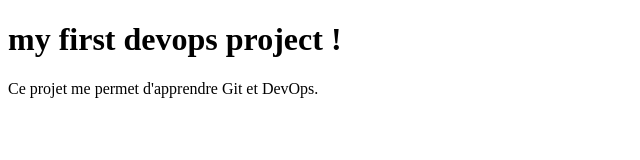
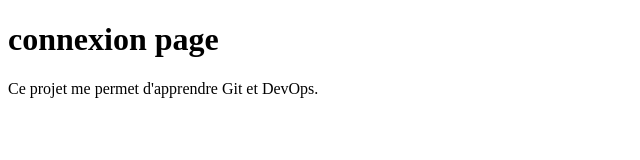
Before and after one commit to serine-03/TP-devops, a plain HTML site: page index.html in a window 1280 px wide. Shown: the whole page, without its empty margins (0-640 px from the left). Drawn offline with Linux system fonts and the light colour scheme.

```diff
--- a/index.html
+++ b/index.html
@@ -6,7 +6,7 @@
     <title>Mon projet DevOps</title>
 </head>
 <body>
-    <h1> my first devops project !</h1>
+    <h1> connexion page</h1>
     <p>Ce projet me permet d'apprendre Git et DevOps.</p>
 </body>
 </html>
```
